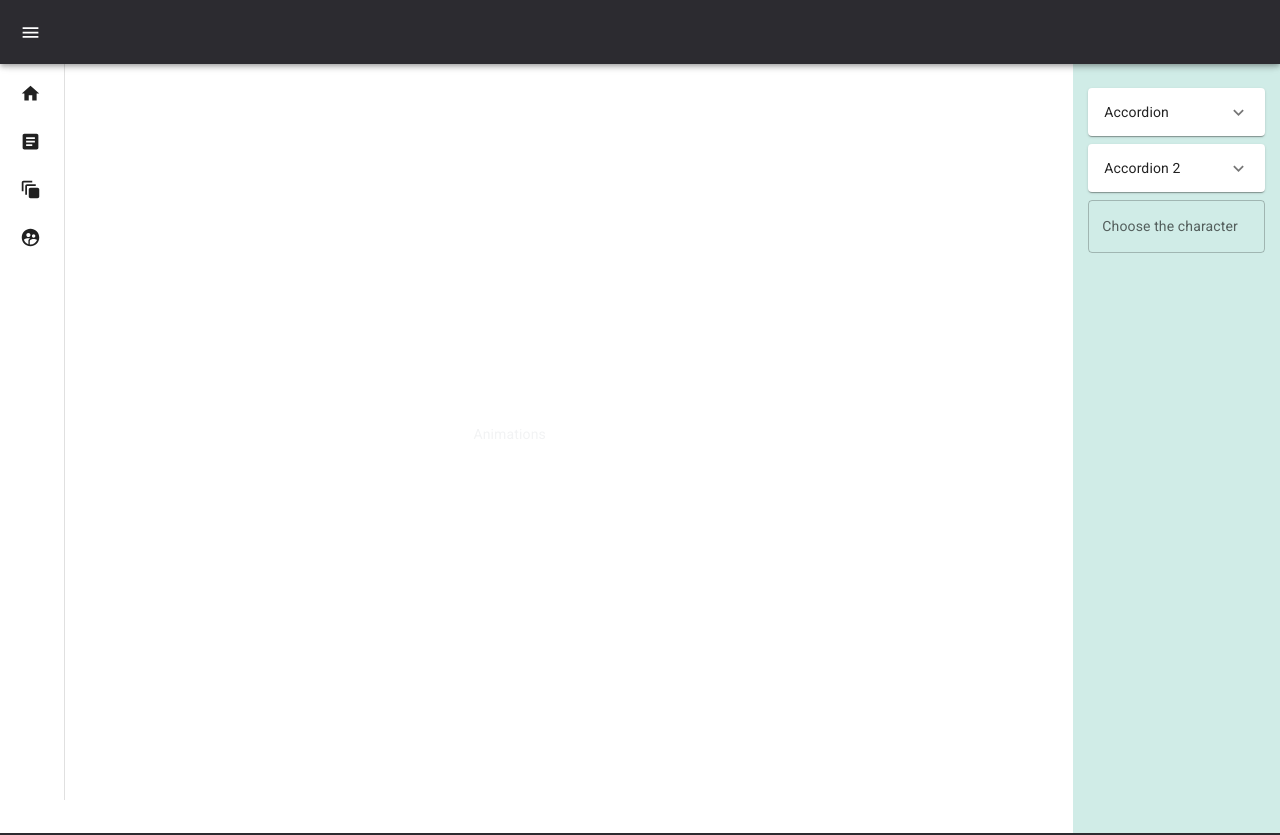
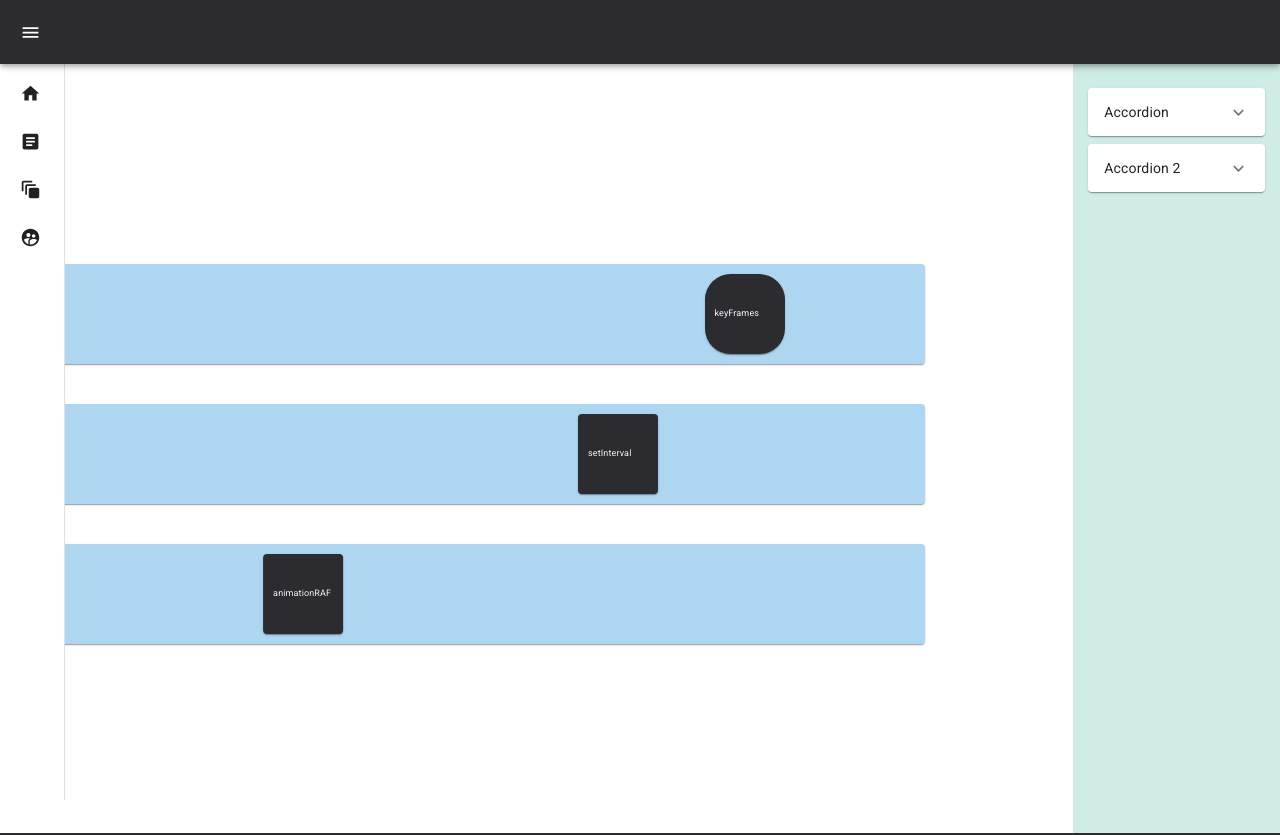
Before and after one commit to filonushka/interexy-react-project, a React (Create React App) app: page /animations in a window 1280 px wide. Shown: the top 835 px of the page. Built offline with nearby package versions, Linux system fonts and the light colour scheme; no server answers.

Commit message:
feat: add animations

```diff
--- /dev/null
+++ b/src/components/animation/animation.tsx
@@ -0,0 +1,160 @@
+import * as React from 'react';
+import { useEffect, useRef } from "react";
+import Paper from '@mui/material/Paper';
+import { styled } from "@mui/material/styles";
+
+export type AnimationTypeProps = "keyFrames" | "setInterval" | "animationRAF";
+
+const AnimationSlice = styled(Paper)`
+    background-color: #AED6F1;
+    height: 100px;
+    width: 90%;
+    padding: 10px;
+    position: relative;
+    .square {
+        background-color: #2c2b30;
+        height: 80px;
+        width: 80px;
+        color: #f2f3f4;
+        font-size: 9px;
+        display:flex;
+        text-align: center;
+        align-items: center;
+        &[id="keyFrames"] {
+            animation: square 4s linear infinite alternate  1s;
+        }
+    }
+
+    @keyframes square {
+  0% {
+    left: 0;
+  }
+  25% {
+    border-radius: 50%;
+  }
+  50% {
+    border-radius: 100%;
+  }
+  75% {
+    border-radius: 50%;
+  }
+  100% {
+    left: 90%;
+  }
+}
+
+`;
+
+export function AnimationSection({ id }: { id: AnimationTypeProps }) {
+  const containerRef = useRef(null);
+  const squareRef = useRef(null);
+
+  useEffect(()=>{
+    switch(id){
+      case "keyFrames" :
+        break;
+      case "setInterval" :{
+       if (!containerRef.current || !squareRef.current) return;
+                const intervalId = animationSetInterval(
+                    containerRef.current,
+                    squareRef.current,
+                    4
+                );
+                return () => clearInterval(intervalId);
+            }
+      case "animationRAF" :{
+       if (!containerRef.current || !squareRef.current) return;
+       const intervalId = animationRAF(
+                    containerRef.current,
+                    squareRef.current,
+                    8
+                );
+                return () => clearInterval(intervalId);
+            }
+      default:
+        return;
+      }
+  }, [containerRef, squareRef, id])
+
+  const getDistance = (section: HTMLElement, square: HTMLElement) => {
+        const squareWidth = square.getBoundingClientRect().width;
+        const parentPadding = parseInt(getComputedStyle(section).paddingLeft);
+        const sectionWidth = section.clientWidth - 2 * parentPadding;
+        let distance = sectionWidth - squareWidth;
+
+        return distance;
+    };
+
+    const animationSetInterval = (
+        section: HTMLElement,
+        square: HTMLElement,
+        duration: number
+    ) => {
+        const distance = getDistance(section, square);
+
+        let path = 0;
+        let delta = 1;
+
+        const move = () => {
+            path += delta;
+            if (path > distance || path < 0) {
+                delta *= -1;
+            } else {
+                square.style.translate = `${path}px`;
+            }
+        };
+
+        const intervalId = setInterval(() => move(), 10);
+        return intervalId;
+    };
+
+    const animationRAF= (
+      section: HTMLElement,
+      square: HTMLElement,
+      duration: number
+    ) => {
+      const distance = getDistance(section, square);
+
+      let start = Date.now()
+      let direction : "forth"| "back" = "back"
+
+      const step = () => {
+            const time = Date.now();
+            let timeFraction = (time - start) / (duration * 1000);
+            if (timeFraction >= 1 && direction === "forth") {
+                timeFraction = 1;
+            }
+            if (timeFraction >= 1 && direction === "back") {
+                timeFraction = 0;
+            }
+            let path =
+                direction === "forth"
+                    ? distance * timeFraction
+                    : distance - distance * timeFraction;
+            if (timeFraction === 1) {
+                start = time;
+                direction = "back";
+            }
+            if (timeFraction === 0) {
+                direction = "forth";
+                start = time;
+                path = 0;
+            }
+
+            square.style.translate = `${path}px`;
+
+            requestAnimationFrame(step);
+          }
+
+          return requestAnimationFrame(step);
+    };
+
+
+   return (
+        <AnimationSlice ref={containerRef}>
+            <AnimationSlice ref={squareRef} id={`${id}`} className="square">
+                {`${id}`}
+            </AnimationSlice>
+        </AnimationSlice>
+    );
+}
--- a/src/components/aside/aside.tsx
+++ b/src/components/aside/aside.tsx
@@ -58,7 +58,6 @@ const Aside = () => {
                         <AccordionSummary
                             expandIcon={<ExpandMoreIcon />}
                             aria-controls="panel2a-content"
-                            // id={accordion2.id}
                         >
                             <Typography>Accordion 2</Typography>
                         </AccordionSummary>
@@ -67,9 +66,6 @@ const Aside = () => {
                         </AccordionDetails>
                     </Accordion>
                 </Grid>
-                 <Grid item>
-                    <SearchCharacter/>
-                 </Grid>
             </Grid>
         </StyledBox>
     );
--- a/src/components/header/header.scss
+++ b/src/components/header/header.scss
@@ -9,4 +9,6 @@
   justify-content: center;
   background-color: $header-color;
   padding: 10px 20px;
+  width: 100%;
+  text-align: center;
 }
--- a/src/components/searchCharacter/searchCharacter.tsx
+++ b/src/components/searchCharacter/searchCharacter.tsx
@@ -13,12 +13,22 @@ export default function SearchCharacter() {
     getCharacter().then((res) => setCharacters(res.results));
   }, []);
 
+  const [value, setValue] = useState('test');
+
+   function changeSelect(e: any) {
+      setValue(e.target.value);
+   }
+
+   console.log(value, "value");
+
   return (
       <Autocomplete
         freeSolo
         id="free-solo-2-demo"
         disableClearable
         options={characters.map((character: ICharacterData) => character.name)}
+        onChange= {changeSelect}
+
         renderInput={(params) => (
           <TextField
             {...params}
@@ -27,8 +37,8 @@ export default function SearchCharacter() {
               ...params.InputProps,
               type: 'search',
             }}
+            />
+          )}
           />
-        )}
-      />
   );
 }
--- a/src/pages/animations/animations.tsx
+++ b/src/pages/animations/animations.tsx
@@ -1,16 +1,23 @@
 import React from 'react'
 import { Grid } from "@mui/material";
+import {AnimationTypeProps, AnimationSection} from '../../components/animation/animation';
 
 
 function Animations() {
+    const animations: AnimationTypeProps[] = ["keyFrames", "setInterval", "animationRAF"];
   return (
    <Grid
             container
             spacing={2}
             p={1}
-            sx={{ justifyContent: "center", mt: 3 }}
+            sx={{ display: "flex", flexDirection: "column", justifyContent: "center", mt: 3}}
         >
-        Animations
+    {animations.map((animation)=>
+    <Grid item key={animation}
+            sx={{ justifyContent: "center", mt: 3 }}>
+        <AnimationSection id={animation}/>
+    </Grid>
+)}
     </Grid>
   )
 }
```
Also changed, not shown: src/components/sidebar/sidebar.tsx (+3 -17 lines).
